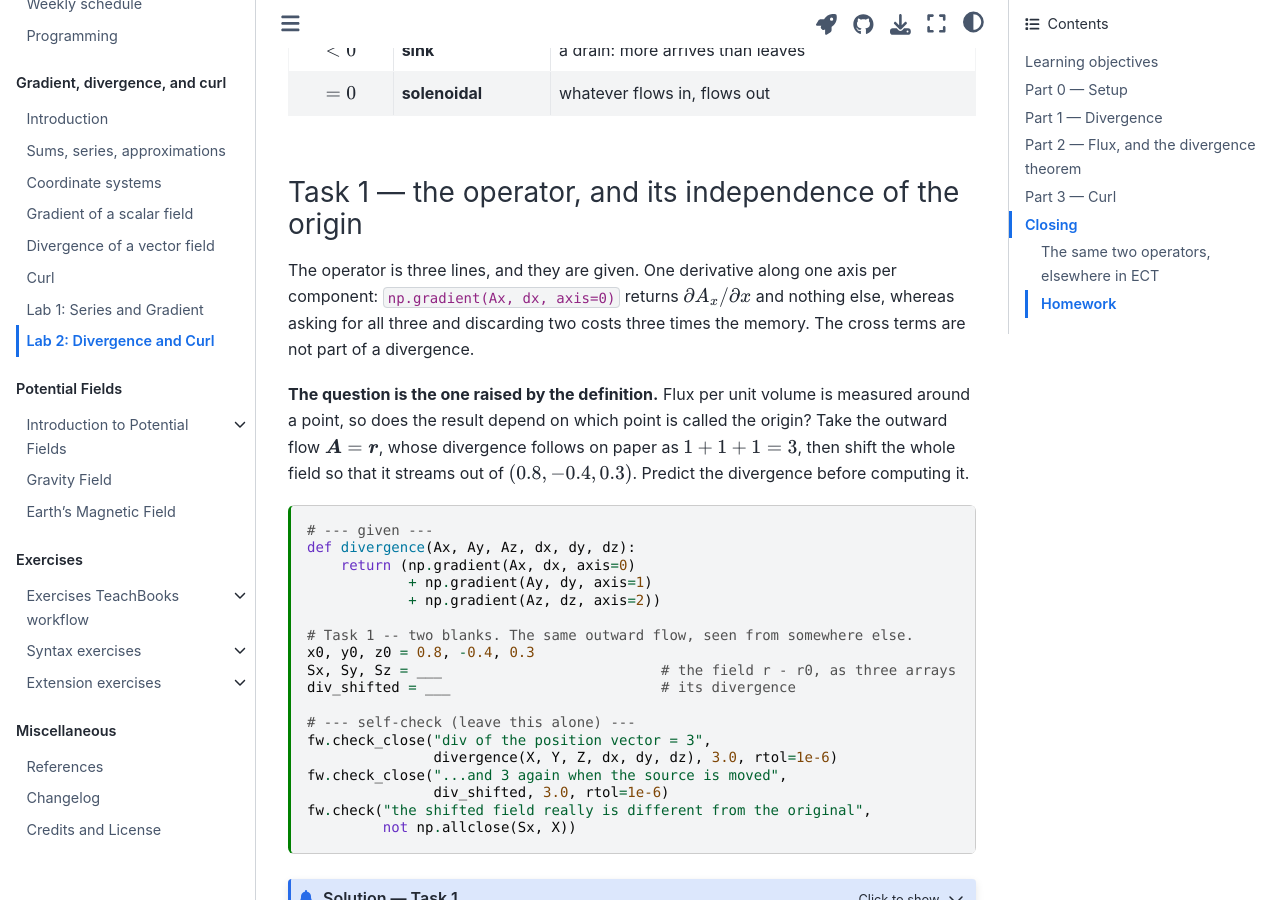
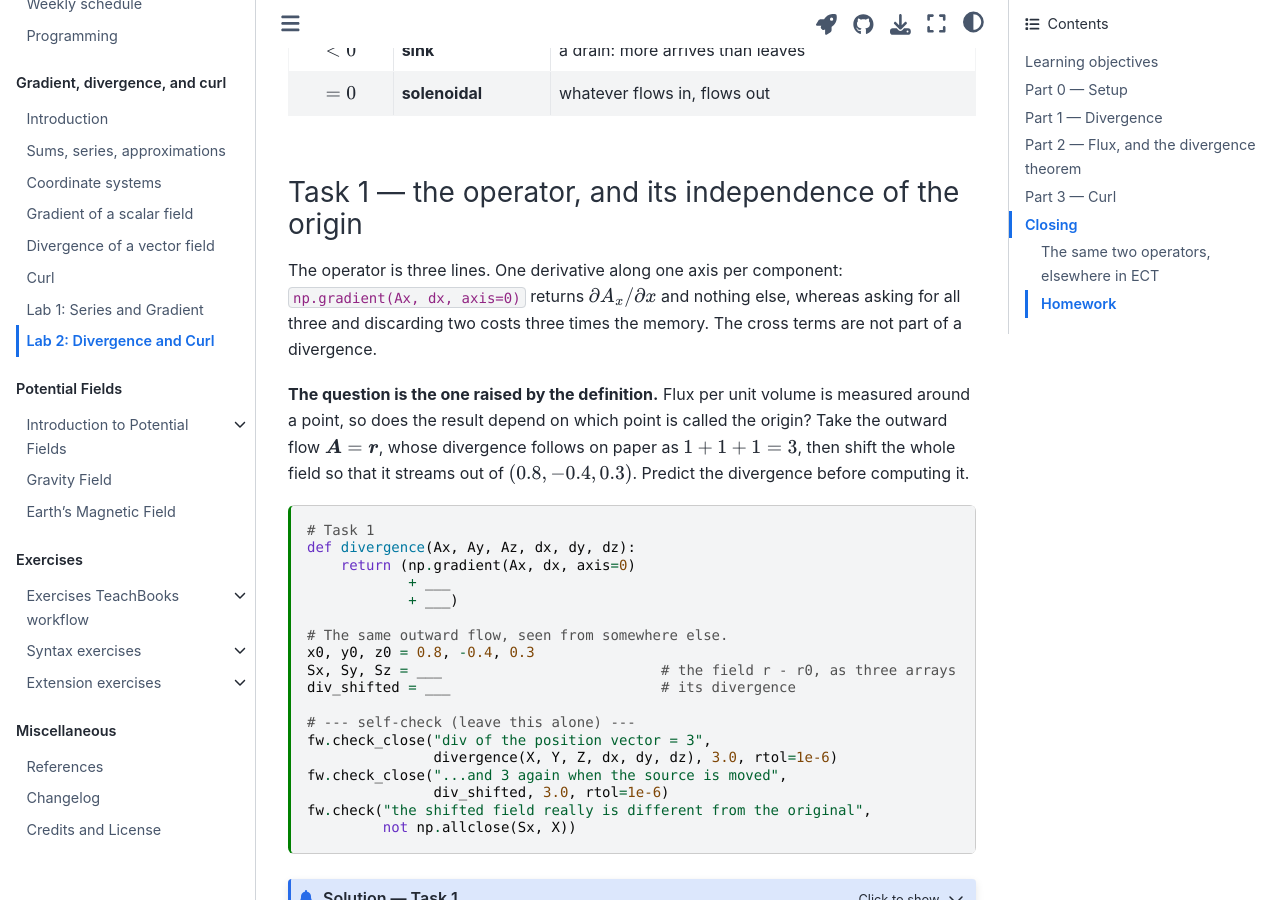
Before and after one commit to BScECT/FieldWaves, a Jupyter Book: the page built from book/1_gradient_divergence_curl/labs/week02_div_curl.md, in a window 1280 px wide and 900 px high, scrolled down 2843 px. Built offline with Jupyter Book 1.0.4 settings and Sphinx 7.4.7 and the Sphinx Book theme 1.1.4, drawn with Linux system fonts in a browser that asks for light colours; pages that are not in the unit, such as notebooks, are missing from menus; comment, search, counter and statistics services are not loaded.

Commit message:
Ask for two of the three lines of divergence, as Task 6 will for curl

````diff
--- a/book/1_gradient_divergence_curl/labs/week02_div_curl.md
+++ b/book/1_gradient_divergence_curl/labs/week02_div_curl.md
@@ -143,18 +143,18 @@ Read the definition on the left rather than the formula on the right: **treat $\
 
 ### Task 1 — the operator, and its independence of the origin
 
-The operator is three lines, and they are given. One derivative along one axis per component: `np.gradient(Ax, dx, axis=0)` returns $\partial A_x/\partial x$ and nothing else, whereas asking for all three and discarding two costs three times the memory. The cross terms are not part of a divergence.
+The operator is three lines. One derivative along one axis per component: `np.gradient(Ax, dx, axis=0)` returns $\partial A_x/\partial x$ and nothing else, whereas asking for all three and discarding two costs three times the memory. The cross terms are not part of a divergence.
 
 **The question is the one raised by the definition.** Flux per unit volume is measured around a point, so does the result depend on which point is called the origin? Take the outward flow $\boldsymbol{A} = \boldsymbol{r}$, whose divergence follows on paper as $1+1+1 = 3$, then shift the whole field so that it streams out of $(0.8, -0.4, 0.3)$. Predict the divergence before computing it.
 
 ```{code-cell} ipython3
-# --- given ---
+# Task 1
 def divergence(Ax, Ay, Az, dx, dy, dz):
     return (np.gradient(Ax, dx, axis=0)
-            + np.gradient(Ay, dy, axis=1)
-            + np.gradient(Az, dz, axis=2))
+            + ___
+            + ___)
 
-# Task 1 -- two blanks. The same outward flow, seen from somewhere else.
+# The same outward flow, seen from somewhere else.
 x0, y0, z0 = 0.8, -0.4, 0.3
 Sx, Sy, Sz = ___                          # the field r - r0, as three arrays
 div_shifted = ___                         # its divergence
````
Also changed, not shown: other parts of book/1_gradient_divergence_curl/labs/week02_div_curl.md (+5 -0 lines).
